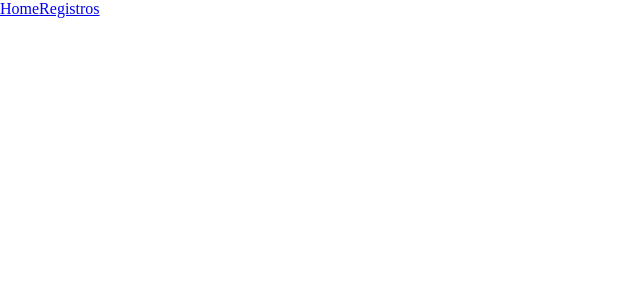
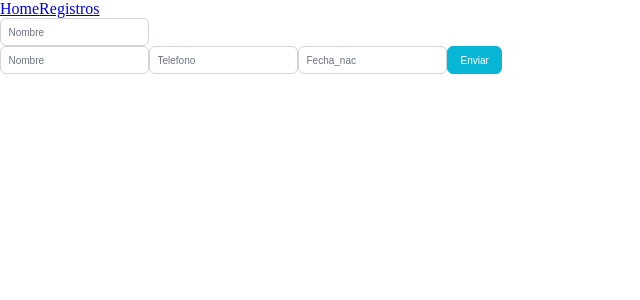
Before and after one commit to WilsonJAR/Test-TECNICO, a React (Vite) app: page /form in a window 1280 px wide. Before the commit this address had no page. Shown: the top 300 px of the page, without its empty margins (0-640 px from the left). Built offline with nearby package versions, Linux system fonts and the light colour scheme; a web font is replaced by a local one.

Commit message:
mejora funcion obtener y registrar datos

```diff
--- a/src/App.tsx
+++ b/src/App.tsx
@@ -2,8 +2,10 @@ import './App.css'
 import { Routes, Route } from 'react-router-dom'
 import Home from './Home/home'
 import Menu from './menu/menu'
+import Form from './Form/form'
+import Table from './Table/table'
 import "primereact/resources/themes/lara-light-cyan/theme.css";
-import Data from './data/cardData';
+
 
 function App() {
 
@@ -13,9 +15,9 @@ function App() {
       <Menu/>
       <Routes>
           <Route path='/' element={<Home />}/>
+          <Route path='/form' element={<Form/>}/>
+          <Route path='/table' element= {<Table/>}/>
       </Routes>
-
-      {console.log(Data)}
     </>
   )
 }
--- a/src/Form/form.tsx
+++ b/src/Form/form.tsx
@@ -1,44 +1,48 @@
 import { useForm } from "react-hook-form"
 import { InputText } from 'primereact/inputtext'
 import {Button} from 'primereact/button'
+import useLocalstorage from "../hooks/useLocalStorage"
 
-
-const Form = ({saveData}) => {
+const Form = () => {
 
     const {register, handleSubmit, formState:{errors}} = useForm({defaultValues:{
         user: "",
-        password: ""
+        lastName: "",
+        phoneNumber: "",
+        birthdate: ""
+
     }});
+    const {agregarObjeto} = useLocalstorage("usuario")
 
     return (
        <div>
         <header>
             <form
             onSubmit={handleSubmit((data)=>{
-                console.log(data);
+                agregarObjeto(data)
             })}
             >
                 <InputText
                 {...register ("user", {required: "required"}) }
-                placeholder="User Name"
+                placeholder="Nombre"
                 />
                 <p>{errors.user?.message}</p>
 
                 <InputText
-                {...register ("password",
-                {required: "required",
-                minLength: {
-                    value: 8,
-                    message: "Minimum 8 characters"
-                }
-            }) }
-                placeholder="Password"
+                {...register ("lastName", {required: "required"}) }
+                placeholder="Nombre"
+                />
+                <InputText
+                {...register ("phoneNumber", {required: "required"}) }
+                placeholder="Telefono"
+                />
+
+                <InputText
+                {...register ("birthdate", {required: "required"}) }
+                placeholder="Fecha_nac"
                 />
 
                 <Button type="submit">Enviar</Button>
-
-
-
 
             </form>
         </header>
--- a/src/Home/home.tsx
+++ b/src/Home/home.tsx
@@ -2,6 +2,8 @@
 import { useState, useEffect } from "react";
 import allCharacter from "../data/cardData";
 import './home.css'
+import { Card } from "primereact/card";
+import imagen from '../assets/fondo rick 1.svg'
 
 
 const Home = () => {
@@ -20,6 +22,7 @@ const Home = () => {
     fetchData();
   }, []);
 
+  console.log(characters)
 
     return (
         <div className="content">
@@ -30,15 +33,11 @@ const Home = () => {
                 <section>
                     <div className="home-cards">
                         {characters.map((data, key)=>(
-                        <div key={key.id} className="home-card">
-                            <img src={data.image} alt="" />
-                            <h1 className="title">{data.name}</h1>
-                            <h2 className="subtitle">{data.status}</h2>
-                            <p className="desripition">{data.species}</p>
-                            <p className="type">{data.type}</p>
-                        </div>
+                        <Card title={data.name} subTitle={data.status} header={()=>(<img src={data.image}/>)} className="md:w-25rem">
+                          <p className="desripition">{data.species}</p>
+                          <p className="type">{data.type}</p>
+                        </Card>
                         ))}
-
                     </div>
                 </section>
             </main>
--- a/src/Table/table.tsx
+++ b/src/Table/table.tsx
@@ -1,24 +1,28 @@
 
-import React, { useState, useEffect } from 'react';
+import  { useState, useEffect } from 'react';
 import { DataTable } from 'primereact/datatable';
 import { Column } from 'primereact/column';
 import useLocalstorage from '../hooks/useLocalStorage';
 
 
-export default function BasicDemo() {
-    const {dataLocal} = useLocalstorage("usuario")
-    const [products, setProducts] = useState();
+export default function Table() {
+    const { objetos } = useLocalstorage("usuario");
+    const [data, setData] = useState<Data[]>([]);
 
-    useEffect(()=>{
-        setProducts(dataLocal)
-    },[])
+    useEffect(() => {
+      // Use a callback function to ensure objetos is defined
+      setData(() => objetos);
+    }, [objetos]);
+
+
 
     return (
         <div className="card">
-            <DataTable value={products} tableStyle={{ minWidth: '50rem' }}>
-                <Column field="user" header="nombre"></Column>
-                <Column field="password" header="Name"></Column>
-
+            <DataTable value={data} tableStyle={{ minWidth: '50rem' }}>
+                <Column field="user" header="Nombre"></Column>
+                <Column field="lastName" header="Apellido"></Column>
+                <Column field="phoneNumber" header="Telefono"></Column>
+                <Column field="birthdate" header="Fecha_nac"></Column>
             </DataTable>
         </div>
     );
```
